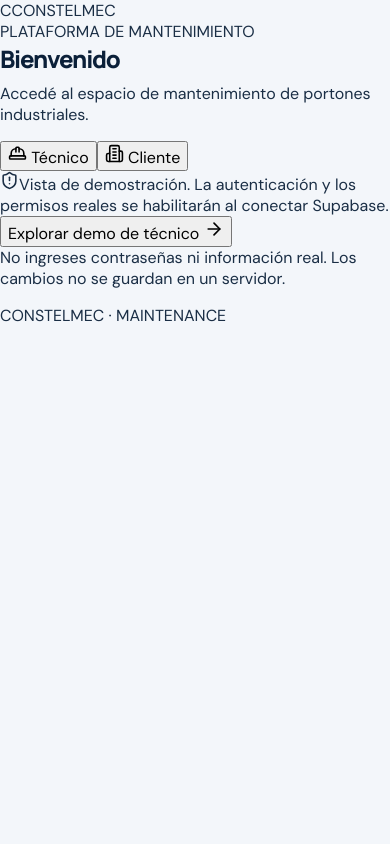
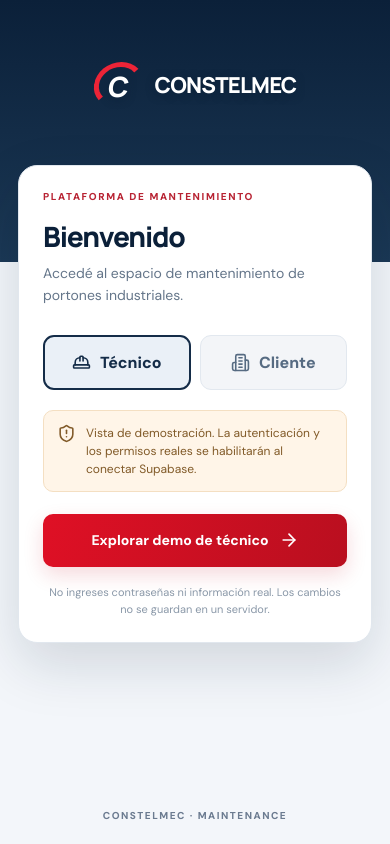
Before and after one commit to zeroser1/constelmec, a React (Vite) app: page / in a window 390 px wide. Built offline with nearby package versions, Linux system fonts and the light colour scheme.

Commit message:
design: add Constelmec branded mobile entry screen and inspection styling

```diff
--- a/src/styles.css
+++ b/src/styles.css
@@ -33,3 +33,39 @@ h1,h2,h3{color:var(--navy-deep)}
 .toast{background:#edf5fc;border-color:#d6e5f3;color:#285b80}
 footer{color:#8495a8}
 @media(max-width:750px){.scrim{background:#091e3680}.mobile-menu{color:var(--navy)}.content{padding:20px 14px 88px}.topbar{background:var(--navy);color:white}.breadcrumbs{color:white}.breadcrumbs span{color:#92a7c0}.mobile-menu{color:white}.role-toggle{background:#ffffff1c}.role-toggle button{color:#d4e1f0}.role-toggle button.selected{color:#142c48}.page-head{gap:16px}.page-head .btn{min-height:52px}.detail-grid{gap:14px}.detail-card{padding:18px}.check-choice{flex:1;min-width:68px}.visit-actions .btn{min-height:49px}.stat{min-height:133px}.gate-row{min-height:76px}}
+
+
+/* Technician-first access and mobile visual language, based on supplied 3-screen reference */
+.login-screen{min-height:100dvh;background:linear-gradient(155deg,#0b2039 0%,#193754 42%,#edf1f7 42.1%,#f5f7fa 100%);display:flex;flex-direction:column;align-items:center;padding:clamp(24px,5vh,54px) 18px 22px}
+.login-brand{display:flex;align-items:center;gap:12px;color:white;font:italic 900 clamp(22px,5vw,30px) Manrope,sans-serif;letter-spacing:-.8px;text-shadow:0 2px 8px #081c3280;margin:16px 0 clamp(40px,9vh,85px)}
+.login-symbol{display:grid;place-items:center;width:49px;height:45px;border:5px solid #ed2437;border-right-color:transparent;border-bottom-color:transparent;border-radius:50%;font-size:28px;transform:skew(-8deg)}
+.login-panel{background:#fff;border:1px solid #e1e7ee;box-shadow:0 22px 55px #0d213a25;border-radius:22px;padding:clamp(24px,4vw,42px);width:min(100%,445px)}
+.login-kicker{font-size:10px;font-weight:900;letter-spacing:1.6px;color:#b82333;margin-bottom:14px}
+.login-panel h1{font-size:clamp(28px,6vw,36px);margin-bottom:8px}
+.login-panel>p{color:#65768a;font-size:14px;line-height:1.55}
+.login-role-switch{display:grid;grid-template-columns:1fr 1fr;gap:9px;margin:28px 0 20px}
+.login-role-switch button{display:flex;align-items:center;justify-content:center;gap:9px;padding:15px 10px;background:#f3f5f8;border:1px solid #e2e8ef;border-radius:11px;font-weight:800;color:#566b82}
+.login-role-switch button.active{background:#eaf0f7;color:#142c48;border:2px solid #142c48}
+.login-demo-notice{display:flex;align-items:flex-start;gap:10px;background:#fff5e8;border:1px solid #f4dfc2;border-radius:10px;padding:13px;color:#815a28;font-size:12px;line-height:1.5;margin-bottom:22px}
+.login-demo-notice svg{flex-shrink:0}
+.login-enter{width:100%;min-height:53px;border:0;border-radius:10px;background:linear-gradient(110deg,#df1025,#b90f1f);color:#fff;display:flex;align-items:center;justify-content:center;gap:10px;font-weight:900;font-size:14px;box-shadow:0 8px 20px #c8102528}
+.login-panel .login-fineprint{font-size:11px;color:#8a98a8;text-align:center;margin:17px 0 0}
+.login-footer{margin-top:auto;padding-top:30px;font-size:10px;letter-spacing:1.5px;color:#6b7b90;font-weight:800}
+.logout-demo{border:0;background:transparent;color:#b52b38;font-size:12px;font-weight:800;padding:9px}
+@media(max-width:750px){
+  .login-screen{background:linear-gradient(180deg,#0b2039 0,#1b3855 31%,#f3f6fa 31.1%)}
+  .login-brand{margin:20px 0 58px}
+  .login-panel{border-radius:19px}
+  .logout-demo{color:white}
+  .topbar{border-radius:0 0 17px 17px;box-shadow:0 7px 18px #0e2c4722}
+  .sidebar .brand{margin-bottom:14px}
+  .detail-head{margin-bottom:19px}
+  .detail-head h1{font-size:25px}
+  .detail-card{border-radius:13px}
+  .check-options{display:grid;grid-template-columns:repeat(4,minmax(0,1fr));gap:5px}
+  .check-choice{min-width:0;padding:9px 3px;font-size:10px}
+  .btn.primary{background:linear-gradient(110deg,#df1025,#b90f1f)}
+  .status.good{background:#e5f4e8;color:#1b7c40}
+  .status.danger{background:#ffe5e7;color:#ba1829}
+  .progress span{background:linear-gradient(90deg,#25a944,#159335)}
+}
```
